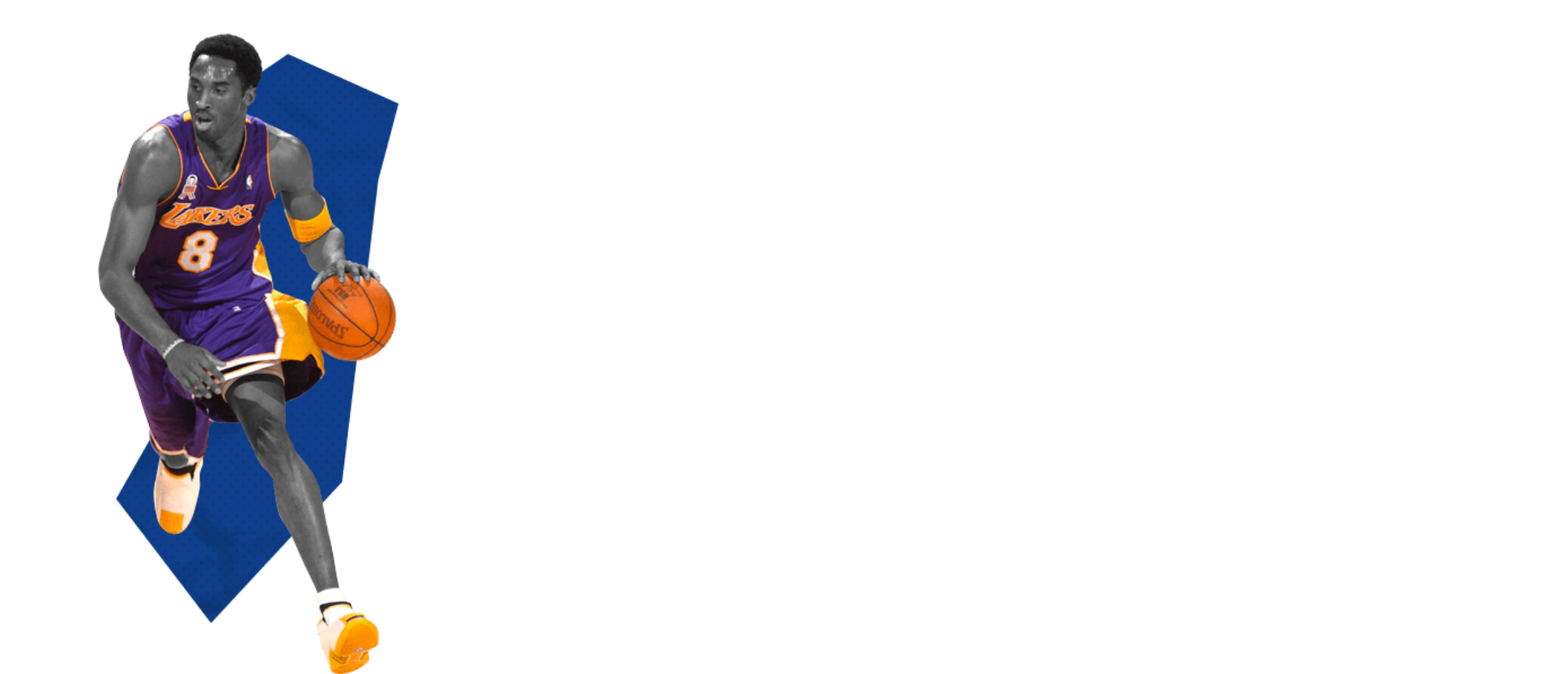
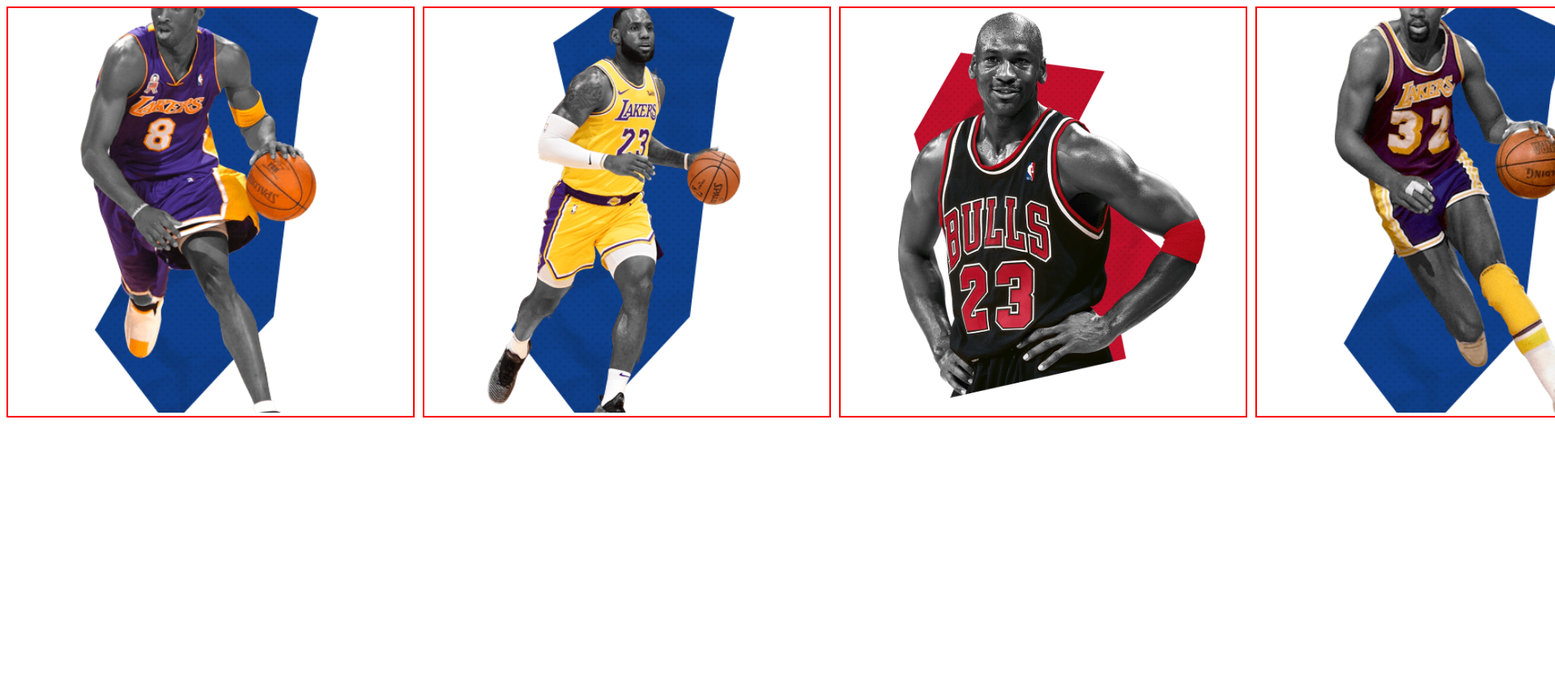
Before and after one commit to josueJURE/nbaScrollDown, a plain HTML site: page index.html in a window 1280 px wide. Shown: the top 833 px of the page at 81% size, 1920 px wide, since content can reach past the window. After the commit the page ends 800 px from the top, so only its background shows below. Drawn offline with Linux system fonts and the light colour scheme.

Commit message:
add a bit of css and some JS via addEventListener

```diff
--- a/index.css
+++ b/index.css
@@ -1,4 +1,16 @@
 img {
-  width: 50%;
-  height: 50%;
+  width: 500px;
+  height: 500px;
+  object-fit: cover;
+
 }
+
+.picture {
+  border: 2px solid red;
+
+}
+
+.container {
+  display: flex;
+  gap: 10px;
+}
--- a/index.html
+++ b/index.html
@@ -7,16 +7,16 @@
   </head>
   <body>
     <div class="container">
-      <div class="">
+      <div class="picture">
         <img src="imgs/KB8.png" alt="">
       </div>
-      <div class="">
+      <div class="picture">
         <img src="imgs/LBJ.png" alt="">
       </div>
-      <div class="">
+      <div class="picture">
         <img src="imgs/MJ.png" alt="">
       </div>
-      <div class="">
+      <div class="picture">
         <img src="imgs/Magic.png" alt="">
       </div>
     </div>
--- a/index.js
+++ b/index.js
@@ -0,0 +1,8 @@
+let imgs = document.querySelectorAll("img");
+console.log(imgs)
+
+for(var i = 0; i < imgs.length; i++) {
+  imgs[i].addEventListener("click", function() {
+    console.log('it works')
+  })
+}
```
